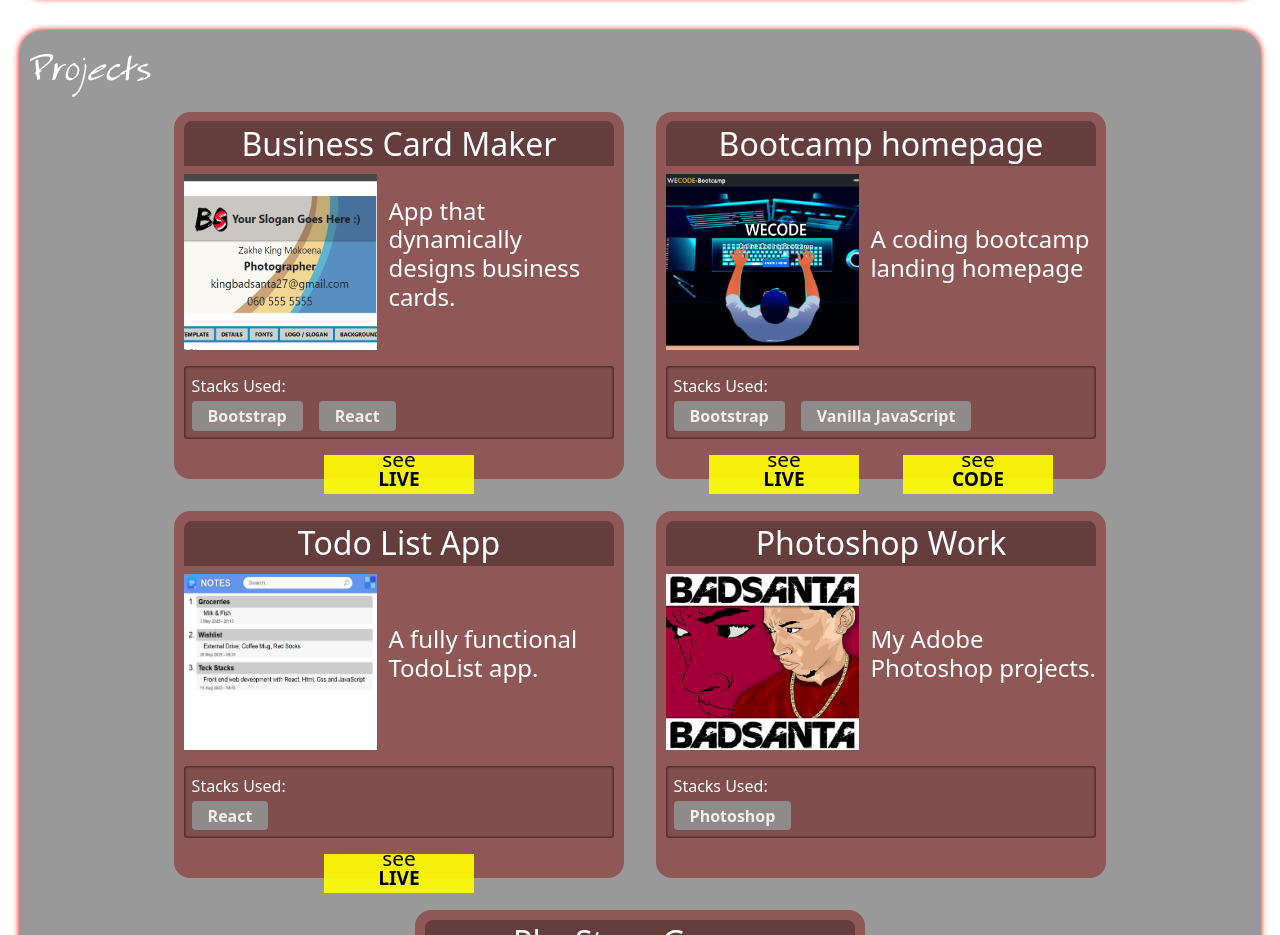
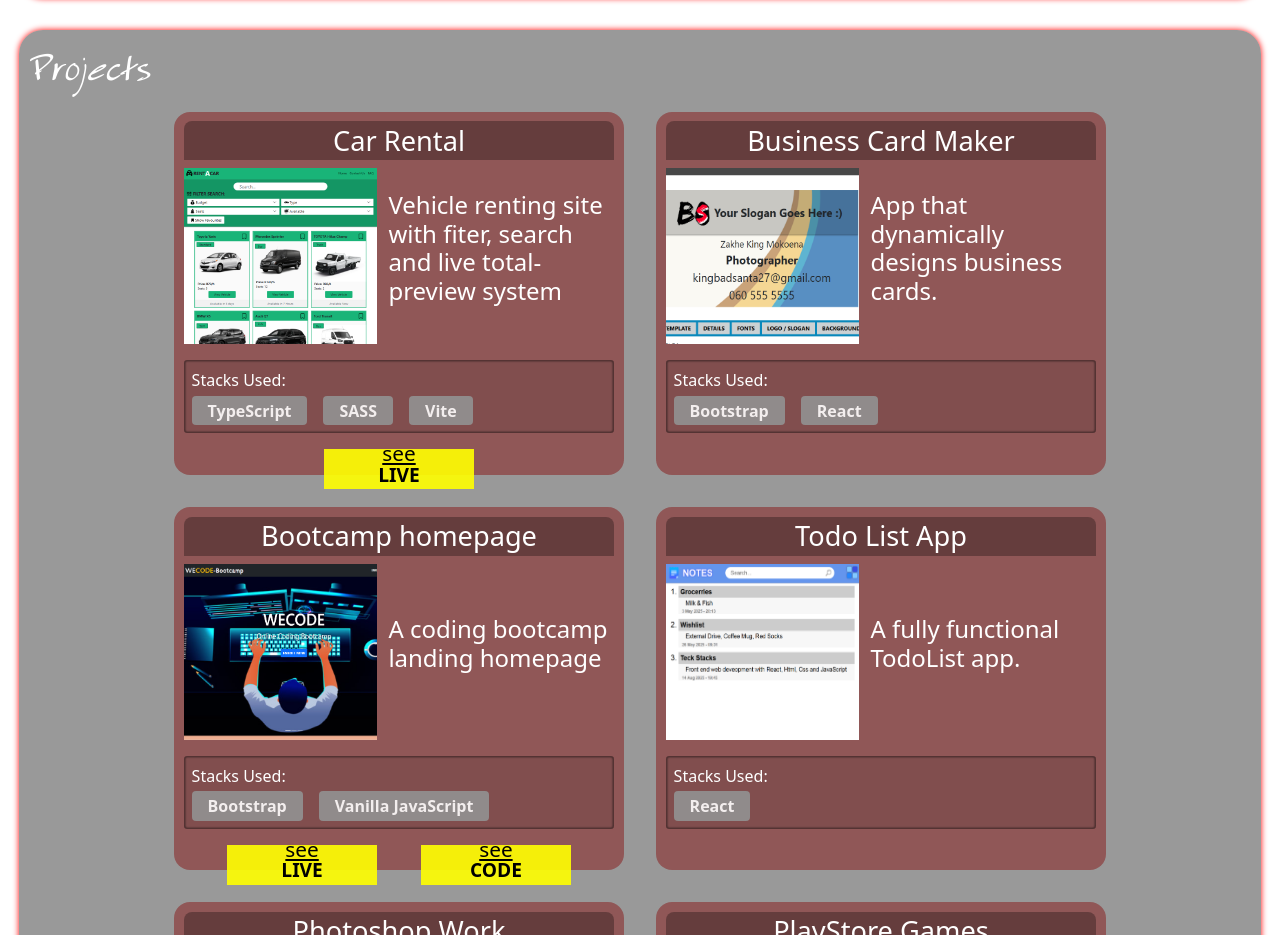
Before and after one commit to ZakheNet/Portfolio, a React (Vite) app: page / in a window 1280 px wide. Shown: the part 1637-2572 px from the top of the page. Built offline with nearby package versions, Linux system fonts and the light colour scheme.

Commit message:
minor update

```diff
--- a/src/components/certificates.jsx
+++ b/src/components/certificates.jsx
@@ -1,10 +1,14 @@
 import '../styles/certificate.css'
 import ResponsiveWDfcc from '../Images/certificates/PreviewRWD.png'
 import JSAlgorithmDtSt from '../Images/certificates/PreviewJADS.png'
+import FrontendLiraries from '../Images/certificates/PreviewFEDL.png'
 
 import { nanoid } from '@reduxjs/toolkit'
 
-const certificates =[["Responsive Web Design",ResponsiveWDfcc,"https://www.freecodecamp.org/certification/zakhe/responsive-web-design"],["JavaScript Algorithms & Data Structures",JSAlgorithmDtSt,"https://www.freecodecamp.org/certification/zakhe/javascript-algorithms-and-data-structures-v8"],]
+const certificates =[["Responsive Web Design",ResponsiveWDfcc,"https://www.freecodecamp.org/certification/zakhe/responsive-web-design"],
+["JavaScript Algorithms & Data Stru...",JSAlgorithmDtSt,"https://www.freecodecamp.org/certification/zakhe/javascript-algorithms-and-data-structures-v8"],
+["Frontend Development Libraries",FrontendLiraries,"https://www.freecodecamp.org/certification/zakhe/front-end-development-libraries"],
+]
 
 export default function Certificates(){
 
--- a/src/components/footer.jsx
+++ b/src/components/footer.jsx
@@ -4,7 +4,7 @@ export default function Footer(){
 
     return(
         <footer>
-            <p>Zakhe Mokoena | ZakheNet@gmail.com | Earth, SouthAfrica, Gauteng, Johannesburg South,1828 | Last updated: 10 Sep 2025</p>
+            <p>Zakhe Mokoena | ZakheNet@gmail.com | Earth, SouthAfrica, Gauteng, Johannesburg South,1828 | Last updated: 18 Sep 2025</p>
         </footer>
     )
 }
--- a/src/components/projects.jsx
+++ b/src/components/projects.jsx
@@ -4,29 +4,37 @@ import KbsGames from '../Images/ProjectThumbnail/KbsGamesPR.png'
 import TodoList from '../Images/ProjectThumbnail/TodoList.png'
 import BizCard from '../Images/ProjectThumbnail/BizCard.png'
 import WeCode from '../Images/ProjectThumbnail/WeCode.png'
+import CarRent from '../Images/ProjectThumbnail/carrental.png'
 import { nanoid } from '@reduxjs/toolkit'
 import { Link } from 'react-router'
 
 
 const projects=[
+
+    {name:"Car Rental",image:CarRent,
+    codeLink:"",liveLink:"https://zakhenet.github.io/CarRental/",about:"Vehicle renting site with fiter, search and live total-preview system",
+    stacks:["TypeScript","SASS","Vite"]},
+
     {name:"Business Card Maker",image:BizCard,
-    codeLink:"",liveLink:"https://play.google.com/store/apps/dev?id=8952403180123485246&hl=en_US",about:"App that dynamically designs business cards.",
+    codeLink:"",liveLink:"",about:"App that dynamically designs business cards.",
     stacks:["","Bootstrap","React"]},
 
     {name:"Bootcamp homepage",image:WeCode, codeLink:"https://github.com/ZakheNet/WeCodeBootcamp",liveLink:"https://zakhenet.github.io/WeCodeBootcamp/",about:"A coding bootcamp landing homepage",
     stacks:["","Bootstrap","Vanilla JavaScript"]},
+
     {name:"Todo List App",image:TodoList,
-
-    codeLink:"",liveLink:"https://play.google.com/store/apps/dev?id=8952403180123485246&hl=en_US",about:"A fully functional TodoList app.",
+    codeLink:"",liveLink:"",about:"A fully functional TodoList app.",
     stacks:["React","",""]},
 
     {name:"Photoshop Work",image:PhotoshopPrj,
-    codeLink:"",liveLink:"",about:"My Adobe Photoshop projects.",
+    codeLink:"",liveLink:"https://zakhenet.github.io/photoshop-work/",about:"My Adobe Photoshop projects.",
     stacks:["","Photoshop",""]},
 
     {name:"PlayStore Games",image:KbsGames,
     codeLink:"",liveLink:"https://play.google.com/store/apps/dev?id=8952403180123485246&hl=en_US",about:"My published android games made with Unity Engine.",
     stacks:["C#","Unity 2d","Photoshop"]},
+
+
 ]
 
 
@@ -62,14 +70,14 @@ function MakeProject(data){
        </div>
 
        <div className="actions">
-        {data.liveLink==""?<></>:<div className="actionPack">
+        {data.liveLink==""?<></>:<a href={data.liveLink} target='_blank' className="actionPack">
             <p className="actionLabel">see</p>
-            <button className="action">LIVE</button>
-        </div>}
-        {data.codeLink==""?<></>:<div className="actionPack">
+            <p className="action">LIVE</p>
+        </a>}
+        {data.codeLink==""?<></>:<a href={data.codeLink} target='_blank' className="actionPack">
             <p className="actionLabel">see</p>
-            <a href={data.codeLink}><button className="action">CODE</button></a>
-        </div>}
+            <p className="action">CODE</p>
+        </a>}
        </div>
     </div>)
 }
--- a/src/components/skillSet.jsx
+++ b/src/components/skillSet.jsx
@@ -15,9 +15,11 @@ import Zustand from '../Images/Logos/Vite.png'
 import Bootstrap from '../Images/Logos/Bootstrap.png'
 import Sass from '../Images/Logos/Sass.png'
 import Git from '../Images/Logos/Git.png'
+import Next from '../Images/Logos/NextJS.png'
+import NodeJs from '../Images/Logos/NodeJS.png'
 import TypeScript from '../Images/Logos/TypeScript.png'
 
-const Skills=[["HTML",Html,95],["CSS",Css,90],["Javascript",Javascript,80],["React",React,80],["Redux",Redux,85],["Vite",Vite,95],["Page Router",Router,75],["TypeScript",TypeScript,70],["CSharp",CSharp,70],["Bootstrap",Bootstrap,70],["Git & Github",Git,55],["SASS / LESS",Sass,70],["Photoshop",Photoshop,85],["Unity 2d",Unity,80]]
+const Skills=[["HTML",Html,95],["CSS",Css,90],["Javascript",Javascript,85],["React",React,80],["Redux",Redux,65],["Vite",Vite,95],["Page Router",Router,75],["TypeScript",TypeScript,67],["CSharp",CSharp,70],["Bootstrap",Bootstrap,70],["Git & Github",Git,55],["SASS / LESS",Sass,70],["Next Js",Next,41],["Photoshop",Photoshop,85],["Unity 2d",Unity,80],/* ["Node Js",NodeJs,18] */]
 
 export default function SkillSet(){
 
--- a/src/styles/project.css
+++ b/src/styles/project.css
@@ -15,7 +15,7 @@
 .project:hover{background: rgb(15, 15, 15);transform: scale(1.03);box-shadow: 0rem 0rem 0.5rem rgb(255, 87, 87);transition: all 0.3s ease;} */
 
 :root {
-  --fsTittle: min(2rem, 7vw);
+  --fsTittle: min(1.7rem, 7vw);
   --fsAction: min(1.2rem, 4.5vw);
   --fsLabel: min(1.3rem, 4.5vw);
   --fsText: min(1.5rem, 5vw);
@@ -43,6 +43,7 @@
       }
    }
   .actions {
+    p{margin: 0;}
     display: flex;
     justify-content: space-evenly;
     .actionPack {
@@ -52,17 +53,20 @@
       color: black;
       text-align: center;
       margin-bottom:-1.5rem;
-      .actionLabel {
-        margin: 0;font-size: var(--fsLabel);
+      text-decoration: none;
+    }
+    .actionLabel{
+        margin: 0 0 0.1rem;
+        font-size: var(--fsLabel);
         line-height: 0.6rem;
+        text-decoration: underline;
       }
-      button {
-        background: none;
-        border: none;
+      .action{
         font-weight: bold;
+        text-decoration: none;
         font-size: var(--fsAction);
       }
-    }
+    .actionPack:hover{transform: scale(1.07);transition: all 0.15s ease;}
   }
 }
 
```
Also changed, not shown: src/Images/ProjectThumbnail/carrental.png (added), src/Images/certificates/PreviewFEDL.png (added).
